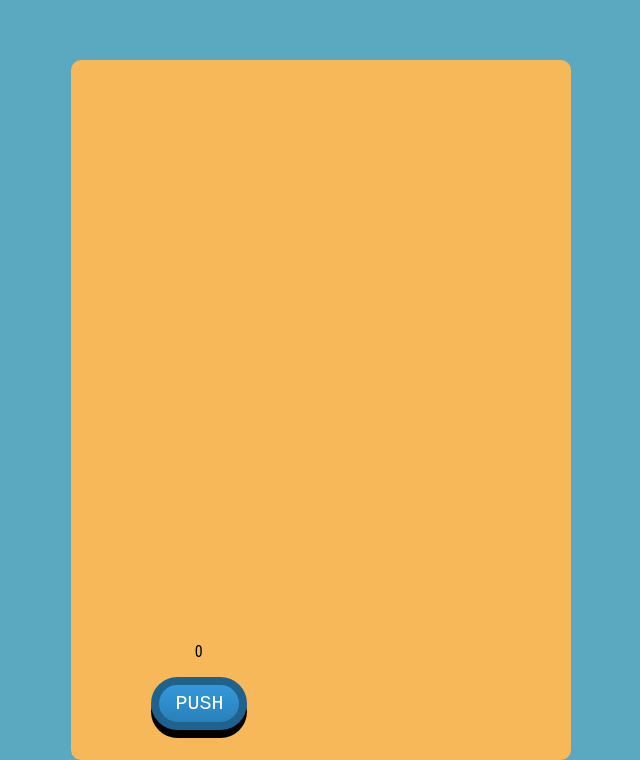
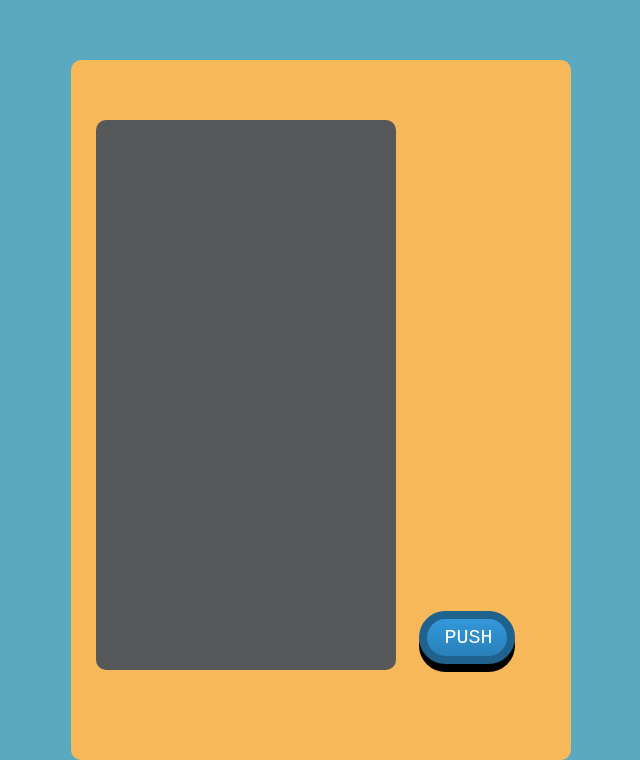
Before and after one commit to HuascarMC/vending-machine, a React (Create React App) app: page / in a window 1280 px wide. Shown: the part 148-908 px from the top of the page, without its empty margins (411-1051 px from the left). Built offline with nearby package versions, Linux system fonts and the light colour scheme.

Commit message:
moved button, adjusted item display

```diff
--- a/src/Containers/DisplayContainer/DisplayContainer.js
+++ b/src/Containers/DisplayContainer/DisplayContainer.js
@@ -12,7 +12,7 @@ class DisplayContainer extends React.Component {
 
   return(
   <div className="display">
-
+    <p></p>
  </div>
    );
   }
--- a/src/index.css
+++ b/src/index.css
@@ -9,10 +9,11 @@ body {
 
 .display {
   position: absolute;
-  top: 200px;
-  left: 37%;
-  height: 700px;
-  background-color: rgb(101, 179, 204);
+  top: 60px;
+  left: 5%;
+  height: 550px;
+  width: 300px;
+  background-color: rgb(86, 88, 89);
   border-radius: 10px;
   perspective: 300px;
 }
@@ -61,6 +62,8 @@ button {
     text-decoration: none;
     margin-bottom: 30px;
     text-align: center;
+    margin-left: 280%;
+    margin-bottom: 100%;
 }
 
 button:hover {
```
